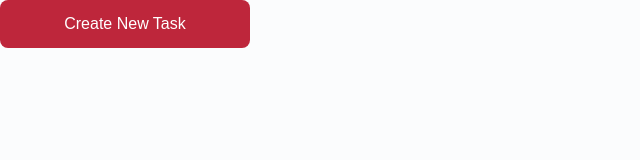
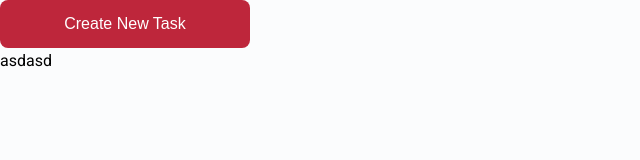
Before and after one commit to sthasubin429/todoapp, an Angular app: page /dashboard in a window 1280 px wide. Shown: the top 160 px of the page, without its empty margins (0-640 px from the left). Built offline with nearby package versions, Linux system fonts and the light colour scheme; data requests are answered from the project's data file; what @angular-material-components/datetime-picker, angular-bootstrap-md would draw is missing.

Commit message:
FEAT(Http): Get request added
get request for tasks added
displayed tasks in dashboard

```diff
--- a/src/app/components/dashboard/dashboard.component.html
+++ b/src/app/components/dashboard/dashboard.component.html
@@ -4,3 +4,7 @@
   (btnClick)="openCreateNewTask()"
   [disabled]="false"
 ></app-button>
+
+<div *ngFor="let task of taskList">
+  {{ task.name }}
+</div>
--- a/src/app/components/dashboard/dashboard.component.ts
+++ b/src/app/components/dashboard/dashboard.component.ts
@@ -1,16 +1,20 @@
 import { Component, OnInit } from '@angular/core';
 import { MatDialog } from '@angular/material/dialog';
+import { TasksService } from 'src/app/services/tasks.service';
 import { NewTaskComponent } from '../new-task/new-task.component';
-
+import { Task } from 'src/app/tasks';
 @Component({
   selector: 'app-dashboard',
   templateUrl: './dashboard.component.html',
   styleUrls: ['./dashboard.component.scss'],
 })
 export class DashboardComponent implements OnInit {
-  constructor(public dialog: MatDialog) {}
+  taskList: Task[];
+  constructor(public dialog: MatDialog, private taskService: TasksService) {}
 
-  ngOnInit(): void {}
+  ngOnInit(): void {
+    this.taskService.getTasks().subscribe((tasks) => (this.taskList = tasks));
+  }
 
   openCreateNewTask(): void {
     this.dialog.open(NewTaskComponent, {
--- a/src/app/components/new-task/new-task.component.html
+++ b/src/app/components/new-task/new-task.component.html
@@ -21,6 +21,9 @@
           [formControl]="taskName"
           placeholder="Enter Task Name"
         />
+        <mat-error *ngIf="taskName.dirty && taskName.invalid"
+          >Task Name is invalid</mat-error
+        >
       </div>
 
       <div
--- a/src/app/components/new-task/new-task.component.ts
+++ b/src/app/components/new-task/new-task.component.ts
@@ -4,7 +4,6 @@ import {
   Validators,
   FormGroup,
   FormBuilder,
-  Validator,
 } from '@angular/forms';
 import { TasksService } from 'src/app/services/tasks.service';
 import { Task } from 'src/app/tasks';
@@ -27,6 +26,7 @@ export class NewTaskComponent implements OnInit {
   taskName = new FormControl('', [
     Validators.required,
     Validators.pattern('^[a-zA-Z ]*$'),
+    Validators.minLength(3),
   ]);
   dateControl = new FormControl('', Validators.required);
 
@@ -52,15 +52,15 @@ export class NewTaskComponent implements OnInit {
       priority: this.priorityControl.value,
       dateTime: this.dateControl.value,
     };
+
     console.log(newTask);
     console.log(this.addTaskForm.valid);
+
     if (this.addTaskForm.valid) {
       this.taskService.addTask(newTask).subscribe((task) => {
         console.log(task);
       });
       this.dialog.closeAll();
     }
-
-    //clear form
   }
 }
--- a/src/app/services/tasks.service.ts
+++ b/src/app/services/tasks.service.ts
@@ -17,6 +17,10 @@ export class TasksService {
 
   constructor(private http: HttpClient) {}
 
+  getTasks(): Observable<Task[]> {
+    return this.http.get<Task[]>(this.apiUrl);
+  }
+
   addTask(task: Task): Observable<Task> {
     return this.http.post<Task>(this.apiUrl, task, httpOptions);
   }
```
